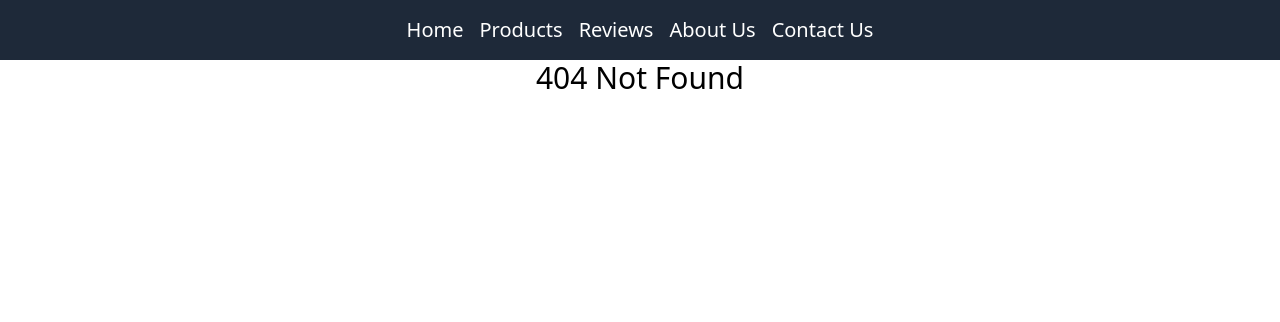
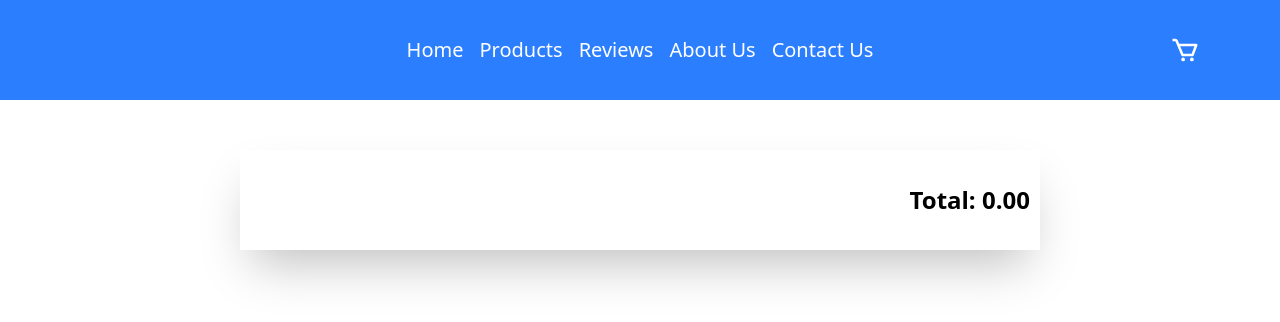
Before and after one commit to rashmiranasinghe4/cbc-frontend, a React (Vite) app: page /Cart in a window 1280 px wide. Before the commit this address had no page. Shown: the top 322 px of the page. Built offline with nearby package versions, Linux system fonts and the light colour scheme.

Commit message:
Implement add-to-cart feature

```diff
--- a/src/components/header.jsx
+++ b/src/components/header.jsx
@@ -1,10 +1,11 @@
 import { Link } from "react-router-dom";
+import { BiCart } from "react-icons/bi";
 
 export default function Header() {
 	return (
 
-        <header className="bg-gray-800 py-4">
-			<div className="hidden w-full md:flex justify-center items-center">
+        <header className="h-[100px]  bg-blue-500 flex items-center justify-center relative">
+
 				<Link to="/" className="text-white text-xl ">
 					Home
 				</Link>
@@ -20,8 +21,11 @@ export default function Header() {
 				<Link to="/contact-us" className="ml-4 text-white text-xl">
 					Contact Us
 				</Link>
+				<Link to="/Cart" className="absolute right-[80px]">
+					<BiCart className="text-white text-3xl" ml-4/>
+				</Link>
 
-                </div>
+
 		</header>
 	);
 }
--- /dev/null
+++ b/src/pages/client/cart.jsx
@@ -0,0 +1,102 @@
+import { useState } from "react";
+import { addToCart, getCart, getTotal } from "../../utils/cart";
+import { TbTrash } from "react-icons/tb";
+
+
+export default function CartPage() {
+	const [cart, setCart] = useState(getCart());
+
+	console.log(cart);
+	return (
+		<div className="w-[100vw] max-w-[100vw] h-screen flex flex-col px-[10px] py-[40px] items-center">
+			{cart.map((item) => {
+				return (
+					<div
+						key={item.productId}
+						className="w-full md:w-[800px] h-[200px] md:h-[100px] m-[10px] shadow-2xl flex flex-row items-center relative "
+					>
+						<div className="md:w-[100px] w-[200px] justify-center items-center flex flex-col text-2xl md:text-md">
+							<img
+								src={item.image}
+								className="w-[100px] h-[100px] object-cover"
+							/>
+							<div className=" h-full   flex-col justify-center pl-[10px] md:hidden flex">
+								<span className=" font-bold text-center md:text-left">
+									{item.name}
+								</span>
+								{/* price */}
+								<span className=" font-semibold text-center md:text-left">
+									{item.price.toLocaleString("en-US", {
+										minimumFractionDigits: 2,
+										maximumFractionDigits: 2,
+									})}
+								</span>
+							</div>
+						</div>
+						<div className="w-[320px] h-full   flex-col justify-center pl-[10px] hidden md:flex">
+							<span className=" font-bold text-center md:text-left">
+								{item.name}
+							</span>
+							{/* price */}
+							<span className=" font-semibold text-center md:text-left">
+								{item.price.toLocaleString("en-US", {
+									minimumFractionDigits: 2,
+									maximumFractionDigits: 2,
+								})}
+							</span>
+						</div>
+						<div className="w-[190px] h-full text-4xl md:text-md  flex flex-row justify-center items-center ">
+							<button
+								className="flex justify-center items-center w-[30px] rounded-lg bg-accent text-white cursor-pointer hover:bg-blue-400"
+								onClick={() => {
+									addToCart(item, -1);
+									setCart(getCart());
+								}}
+							>
+								-
+							</button>
+							<span className="mx-[10px]">{item.quantity}</span>
+							<button
+								className="flex justify-center items-center w-[30px] rounded-lg bg-accent text-white cursor-pointer hover:bg-blue-400"
+								onClick={() => {
+									addToCart(item, 1);
+									setCart(getCart());
+								}}
+							>
+								+
+							</button>
+						</div>
+						<div className="w-[190px] text-3xl md:text-md h-full flex justify-end items-center pr-[10px]">
+							{/* total quantity * price */}
+							<span className="font-semibold">
+								{(item.quantity * item.price).toLocaleString("en-US", {
+									minimumFractionDigits: 2,
+									maximumFractionDigits: 2,
+								})}
+							</span>
+						</div>
+						<button
+							className="w-[30px] h-[30px] absolute top-[0px] right-[0px] md:top-[35px]  md:right-[-40px] cursor-pointer bg-red-700 shadow rounded-full flex justify-center items-center text-white border-[2px] border-red-700 hover:bg-white hover:text-red-700"
+							onClick={() => {
+								addToCart(item, -item.quantity);
+								setCart(getCart());
+							}}
+						>
+							<TbTrash className="text-xl" />
+						</button>
+					</div>
+				);
+			})}
+			<div className="md:w-[800px] w-full h-[100px] m-[10px] p-[10px] shadow-2xl flex flex-row items-center justify-end relative">
+				<span className="font-bold text-2xl ">
+					Total:{" "}
+					{getTotal().toLocaleString("en-US", {
+						minimumFractionDigits: 2,
+						maximumFractionDigits: 2,
+					})}
+				</span>
+
+			</div>
+		</div>
+	);
+}
--- a/src/pages/client/clientPage.jsx
+++ b/src/pages/client/clientPage.jsx
@@ -2,7 +2,7 @@ import { Route, Routes } from "react-router-dom";
 import Header from "../../components/header";
 import ProductsPage from "./productsPage";
 import ProductOverViewPage from "./productOverViewPage";
-
+import CartPage from "./cart";
 
 
 
@@ -34,6 +34,10 @@ export default function ClientWebPage() {
 						path="/contact-us"
 						element={<h1 className="text-3xl text-center">Contact Us Page</h1>}
 					/>
+					 <Route
+                        path="/Cart"
+                        element={<CartPage/>}
+                    />
 
                     <Route
                         path="/overview/:productId"
--- a/src/pages/client/productOverViewPage.jsx
+++ b/src/pages/client/productOverViewPage.jsx
@@ -3,6 +3,7 @@ import { useParams } from "react-router-dom";
 import axios from "axios";
 import Loader from "../../components/loader";
 import ImageSlider from "../../components/imageSlider";
+import { addToCart, getCart } from "../../utils/cart";
 
 
 
@@ -31,21 +32,69 @@ export default function ProductOverViewPage() {
 	}, [status]);
 
 	return (
+
 		<div className="w-full h-full">
 			{status == "loading" && <Loader />}
 			{status == "success" && (
-				<div className="w-full h-full flex flex-row">
-                    <div className="w-[49%] h-full flex flex-col justify-center items-center">
-                    <ImageSlider images={product.images} />
-                    </div>
-                </div>
+				<div className="w-full h-full flex flex-col md:flex-row ">
+					<h1 className="text-2xl my-4 text-center font-bold md:hidden">
+						{product.name}{" "}
+						<span className="font-light">{product.altNames.join(" | ")}</span>
+					</h1>
+
+					<div className="w-full md:w-[49%] h-full flex flex-col justify-center items-center ">
+						<ImageSlider images={product.images} />
+					</div>
+					<div className="w-full md:w-[49%] h-full flex flex-col items-center pt-[50px] ">
+						<h1 className="text-2xl font-bold hidden md:block">
+							{product.name}{" "}
+							<span className="font-light">{product.altNames.join(" | ")}</span>
+						</h1>
+						<p className="text-lg p-2">{product.description}</p>
+						<div className="w-full flex flex-col items-center mt-[20px]">
+							{product.labelledPrice > product.price ? (
+								<div>
+									<span className="text-2xl font-semibold  line-through mr-[20px]">
+										{product.labelledPrice.toLocaleString("en-US", {
+											minimumFractionDigits: 2,
+											maximumFractionDigits: 2,
+										})}
+									</span>
+									<span className="text-3xl font-bold ">
+										{product.price.toLocaleString("en-US", {
+											minimumFractionDigits: 2,
+											maximumFractionDigits: 2,
+										})}
+									</span>
+								</div>
+							) : (
+								<div>
+									<span className="text-3xl font-bold ">
+										{product.price.toLocaleString("en-US", {
+											minimumFractionDigits: 2,
+											maximumFractionDigits: 2,
+										})}
+									</span>
+								</div>
+							)}
+						</div>
+						<div className="w-full flex flex-row justify-center items-center mt-[20px]  gap-[10px]">
+							<button className="w-[200px] h-[50px] cursor-pointer rounded-xl shadow-2xl text-white bg-blue-900 border-[3px] border-blue-900 hover:bg-white hover:text-blue-900">	Buy Now	</button>
+							<button
+								className="w-[200px] h-[50px] cursor-pointer rounded-xl shadow-2xl text-white bg-blue-600 border-[3px] border-blue-600 hover:bg-white hover:text-blue-600"
+								onClick={() => {
+									addToCart(product, 1);
+									toast.success("Product added to cart");
+									console.log(getCart());
+								}}
+							>
+								Add to Cart
+							</button>
+						</div>
+					</div>
+				</div>
 			)}
-
-            {status == "error" && <div>Error loading product</div>}
-
-
+			{status == "error" && <div>Error loading product</div>}
 		</div>
-
-
 	);
 }
--- /dev/null
+++ b/src/utils/cart.js
@@ -0,0 +1,81 @@
+// [
+//     {
+//         prodcutId: '12345',
+//         quantity: 2,
+//         price: 29.99,
+//         name: 'Sample Product',
+//         altNames: ['Sample Item', 'Example Product'],
+//         image : 'https://example.com/sample-product.jpg',
+//     },
+//     {
+//         productId: '67890',
+//         quantity: 1,
+//         price: 49.99,
+//         name: 'Another Product',
+//         altNames: ['Another Item', 'Different Product'],
+//         image : 'https://example.com/another-product.jpg',
+//     },
+//     {
+//         productId: '54321',
+//         quantity: 3,
+//         price: 19.99,
+//         name: 'Third Product',
+//         altNames: ['Third Item', 'Yet Another Product'],
+//         image : 'https://example.com/third-product.jpg',
+//     }
+// ]
+
+export function getCart(){
+    let cartInString = localStorage.getItem("cart");
+
+    if(cartInString == null){
+        cartInString = "[]"
+        localStorage.setItem("cart", cartInString);
+    }
+
+    const cart = JSON.parse(cartInString);
+    return cart;
+}
+
+export function addToCart(product , qty){
+
+    const cart = getCart()
+
+    const existingProductIndex = cart.findIndex((item)=>{
+        return item.productId === product.productId;
+    })
+
+    if(existingProductIndex == -1){
+        cart.push(
+            {
+                productId: product.productId,
+                quantity: qty,
+                price: product.price,
+                name: product.name,
+                altNames: product.altNames,
+                image: product.images[0]
+            }
+        )
+        localStorage.setItem("cart", JSON.stringify(cart));
+    }else{
+        const newQty = cart[existingProductIndex].quantity + qty;
+        if(newQty <= 0){
+            const newCart = cart.filter((item, index)=>{
+                return index !== existingProductIndex;
+            })
+            localStorage.setItem("cart", JSON.stringify(newCart));
+
+        }else{
+            cart[existingProductIndex].quantity = newQty;
+            localStorage.setItem("cart", JSON.stringify(cart));
+        }
+    }
+}
+export function getTotal(){
+    const cart = getCart();
+    let total = 0;
+    cart.forEach((item)=>{
+        total += item.quantity * item.price;
+    })
+    return total;
+}
```
